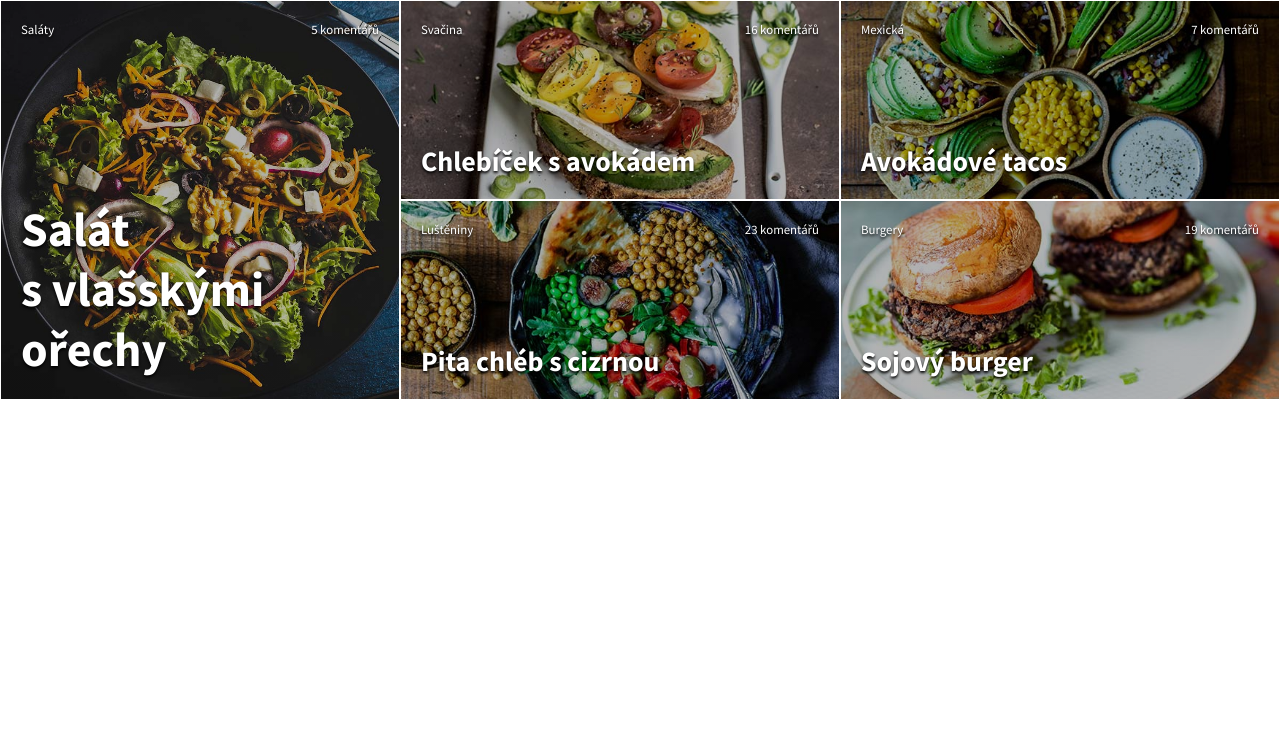
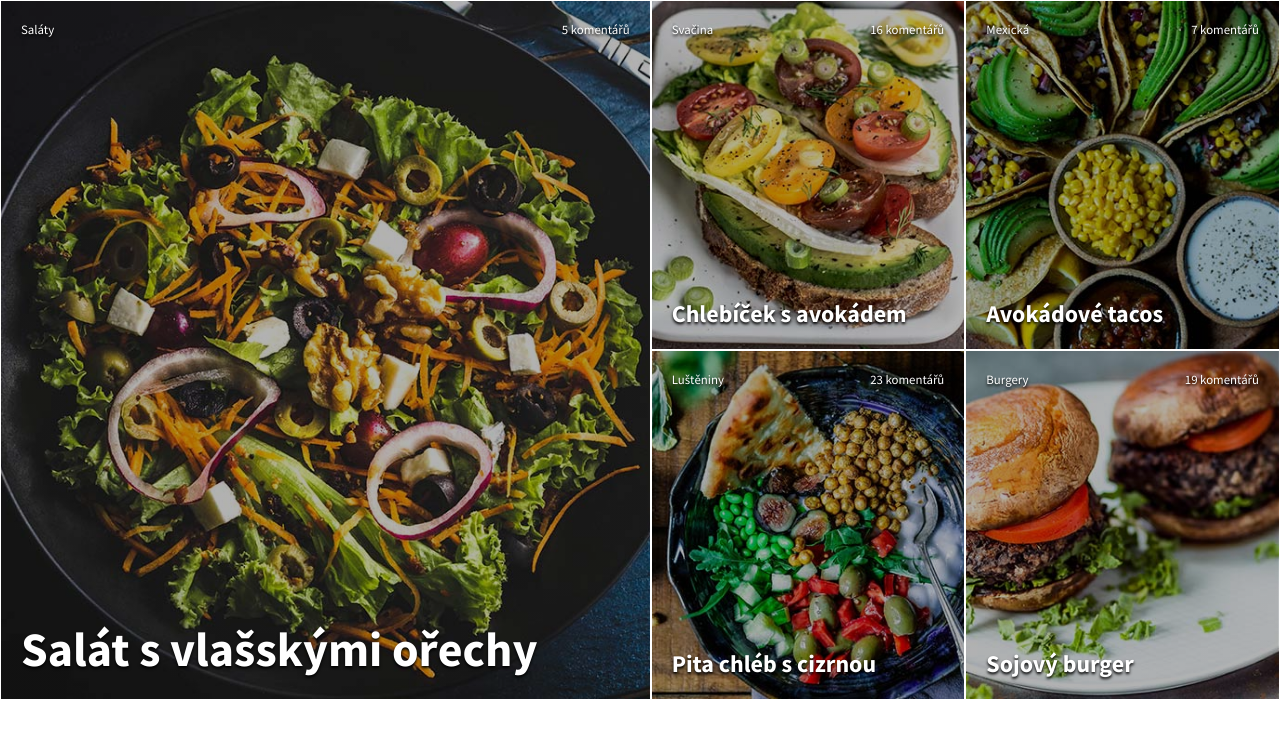
Before and after one commit to tvorimweb-2021-praha-jaro/du-4---recepty-zandacisarova, a plain HTML site: page vege/index.html in a window 1280 px wide. Drawn offline with Linux system fonts and the light colour scheme.

Commit message:
opraveno

```diff
--- a/vege/index.html
+++ b/vege/index.html
@@ -1,5 +1,5 @@
 <!DOCTYPE html>
-<html>
+<html lang="cs">
 
 <head>
     <meta charset="utf-8">
--- a/vege/recepty.css
+++ b/vege/recepty.css
@@ -21,12 +21,14 @@ středně široké obrazovky:
 body {
     margin: 0;
     font-family: 'Source Sans Pro', sans-serif;
+    color: var(--barvaTextu);
 }
 
 .paticka {
     text-align: center;
     font-size: 14px;
     color: silver;
+    display: none;
 }
 
 .paticka a {
@@ -42,17 +44,6 @@ body {
     --stinTextu: black;
 }
 
-
-
-body {
-
-    margin: auto;
-    color: var(--barvaTextu);
-}
-
-.paticka {
-    display: none;
-}
 
 .hlavniRecept,
 .malyRecept1,
@@ -85,7 +76,7 @@ body {
 
 }
 
-.maleRecepty h1 {
+.maleRecepty h2 {
     font-size: 1.2rem;
 
 }
@@ -136,12 +127,14 @@ body {
     margin-top: 0;
 }
 
-h1 {
+h1,
+h2 {
     margin-bottom: 0;
     font-weight: 800;
 }
 
 h1,
+h2,
 .sekce ,
 .coments {
     text-shadow: 0 2px 3px var(--stinTextu);
@@ -166,7 +159,7 @@ h1,
 
     }
 
-    .maleRecepty h1 {
+    .maleRecepty h2 {
         font-size: 1.5rem;
     }
 
@@ -204,15 +197,15 @@ h1,
     }
 
     .hlavniRecept {
-        max-width: 400px;
-        min-height: 400px;
+        max-width: 700px;
+        min-height: 700px;
     }
 
     .hlavniRecept h1 {
         font-size: 3rem;
     }
 
-    .maleRecepty h1 {
+    .maleRecepty h2 {
         font-size: 1.75rem;
     }
 
```
